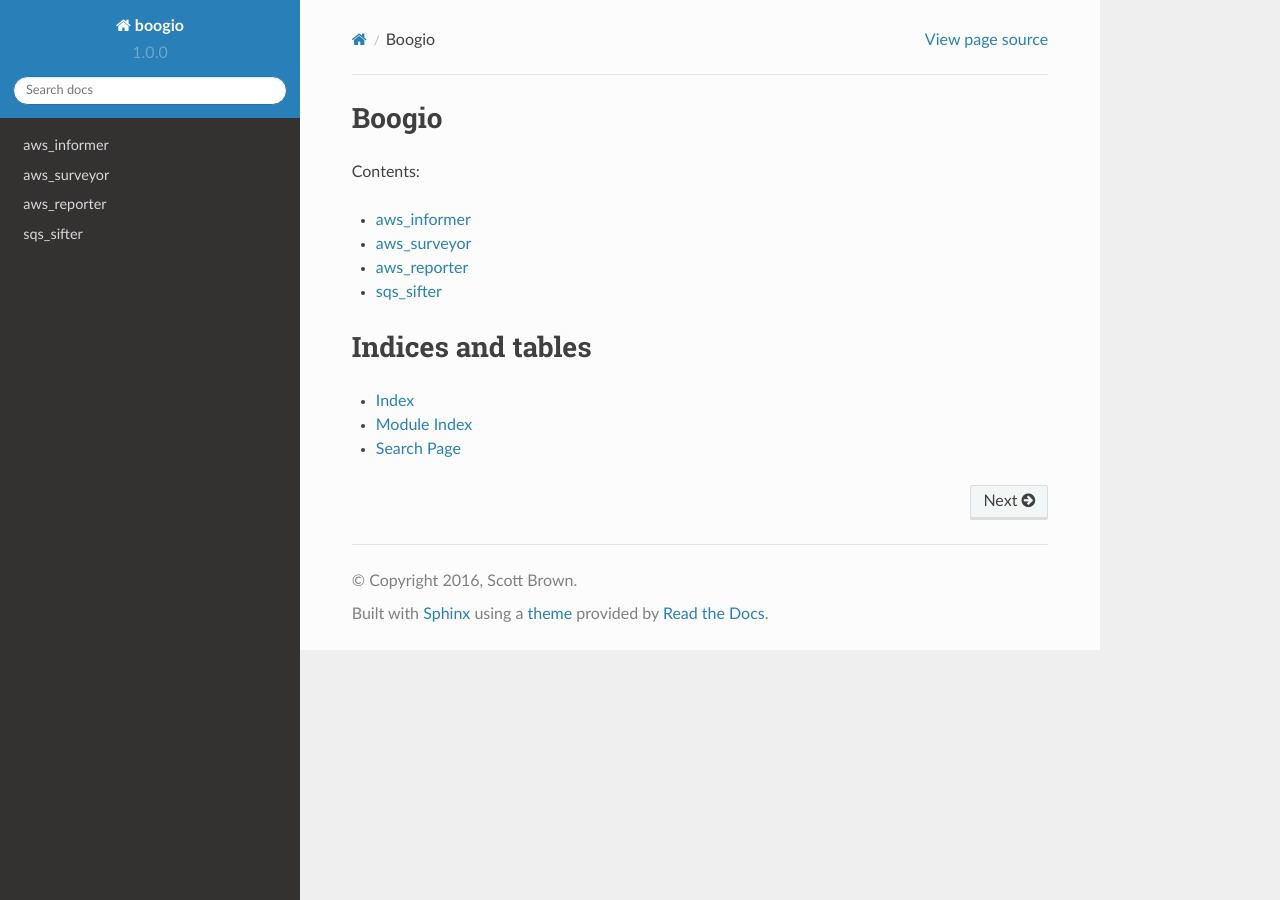
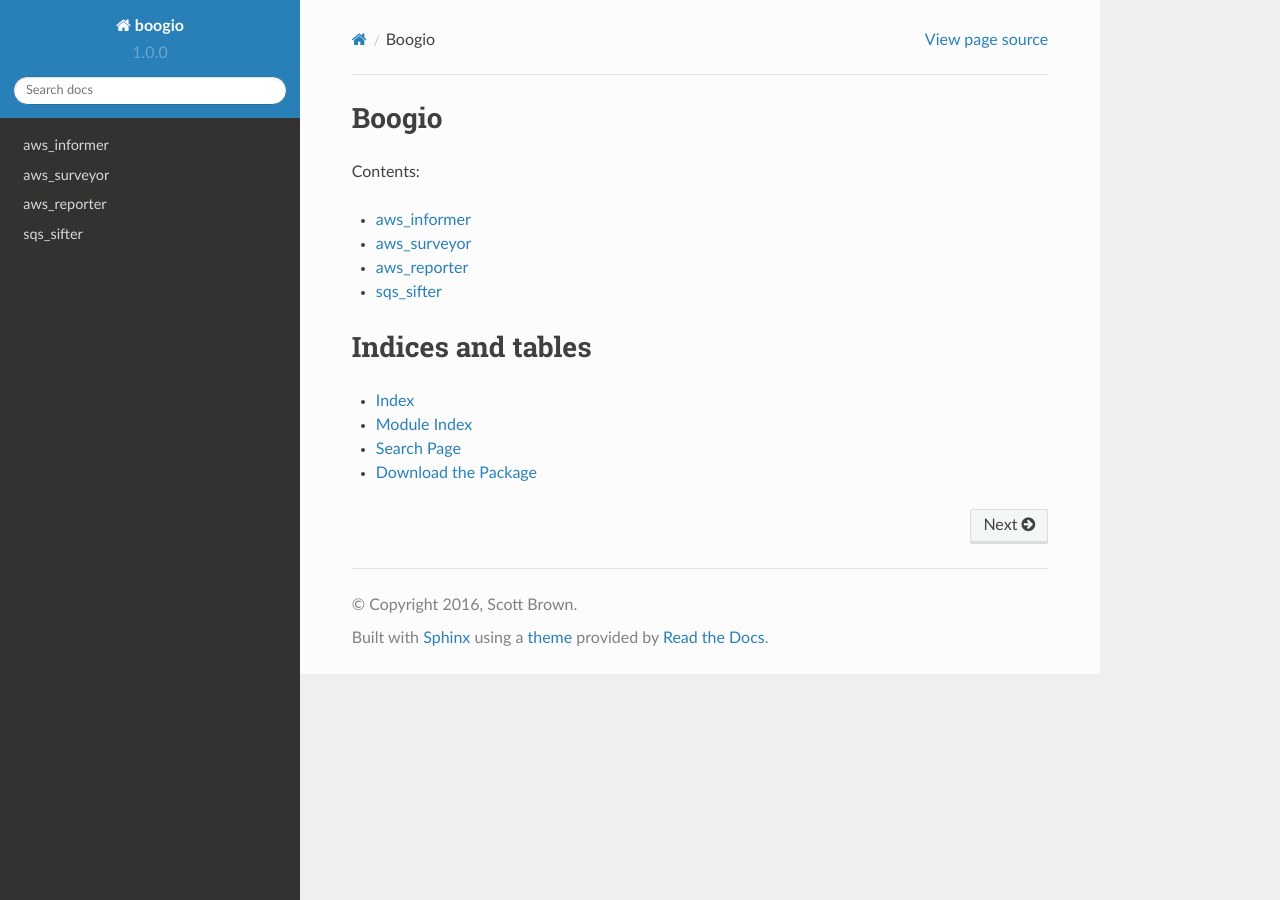
Before and after one commit to Verizon/boogio, a Sphinx documentation site: the page built from doc/source/index.rst, in a window 1280 px wide. Built offline with Sphinx 7.4.7 and the Read the Docs theme 2.0.0, drawn with Linux system fonts in a browser that asks for light colours.

Commit message:
add link from docs to source

```diff
--- a/doc/source/index.rst
+++ b/doc/source/index.rst
@@ -22,3 +22,4 @@ Indices and tables
 * :ref:`genindex`
 * :ref:`modindex`
 * :ref:`search`
+* `Download the Package <https://github.oncue.verizon.net/Security/boogio>`_
```
